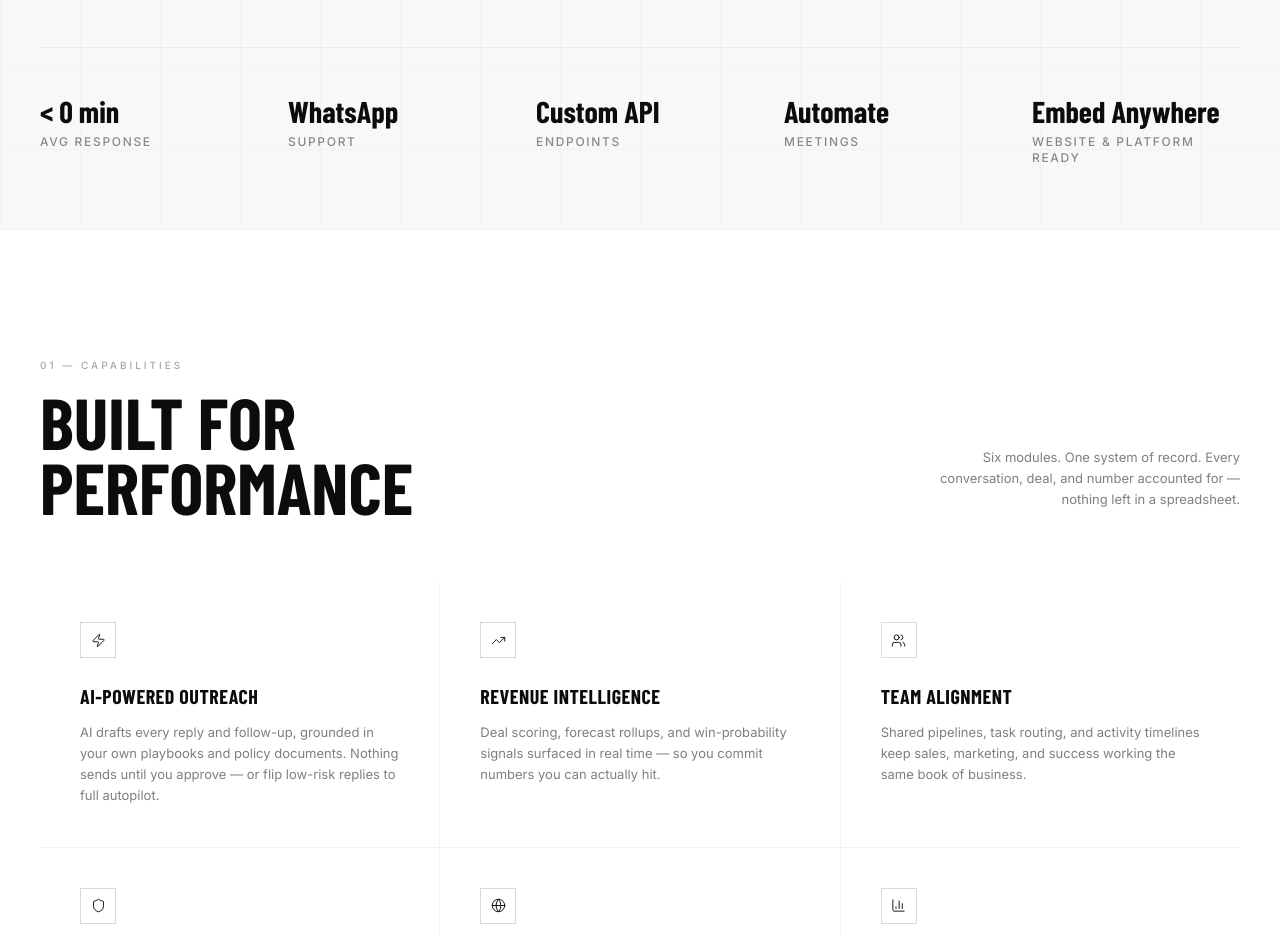
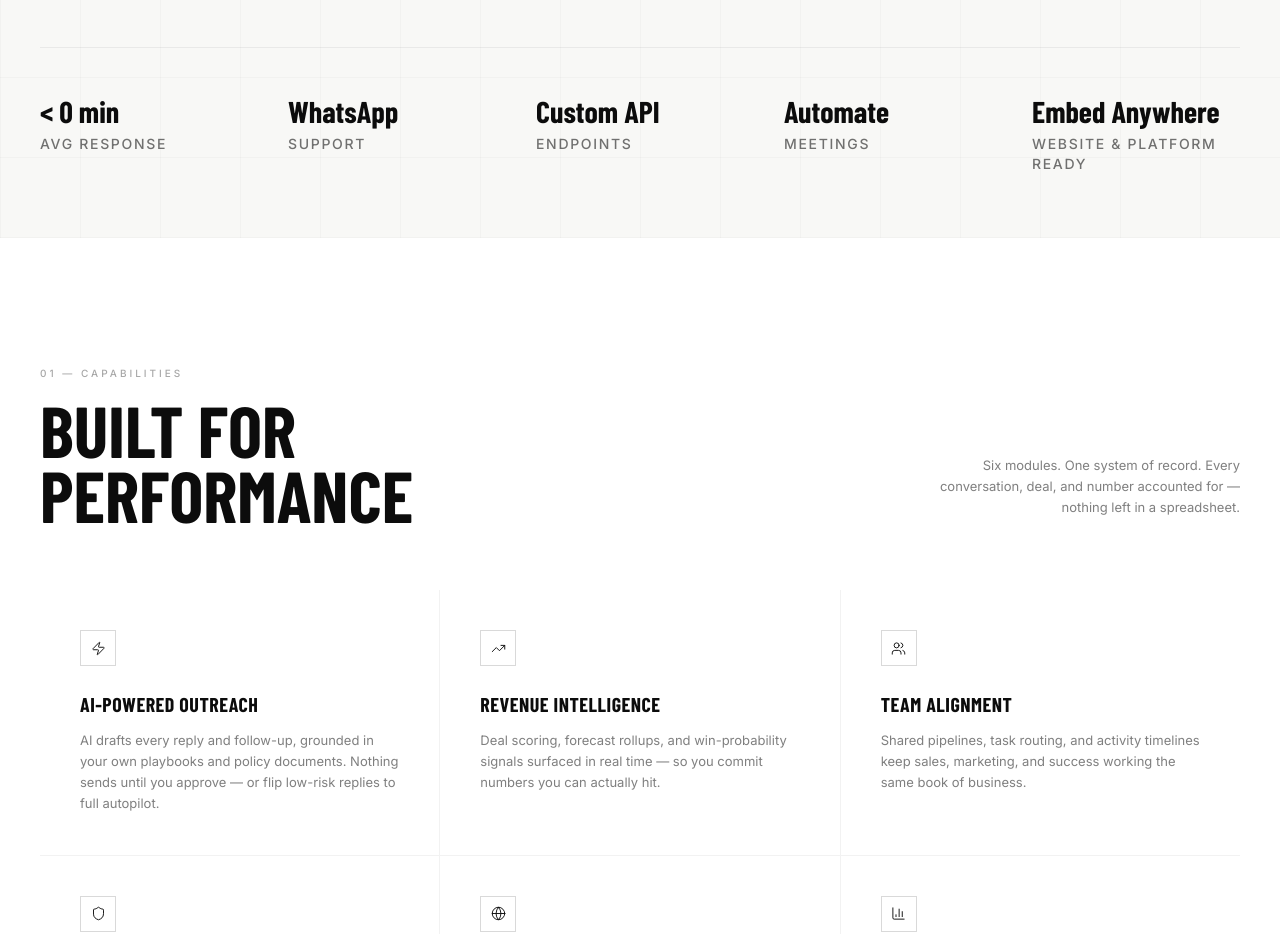
Before and after one commit to KITT-DESIGNS-LTD/orvex-website, a React (Vite) app: page / in a window 1280 px wide. Shown: the part 800-1734 px from the top of the page. Built offline with nearby package versions, Linux system fonts and the light colour scheme; a web font is replaced by a local one.

Commit message:
feat: improve hero capability strip readability

```diff
--- a/src/app/App.tsx
+++ b/src/app/App.tsx
@@ -312,7 +312,7 @@ function HeroStat({ stat }: { stat: (typeof HERO_STATS)[number] }) {
       <div className="font-display text-[clamp(1.75rem,2.35vw,3rem)] font-black leading-none">
         {stat.value}
       </div>
-      <div className="mt-2 font-mono text-[11px] tracking-[0.14em] uppercase text-black/45 lg:text-xs">
+      <div className="mt-2 font-mono text-xs tracking-[0.12em] uppercase text-black/55 lg:text-sm">
         {stat.label}
       </div>
     </div>
```
Also changed, not shown: 3 other files (tests, documents, lock files or other folders).
